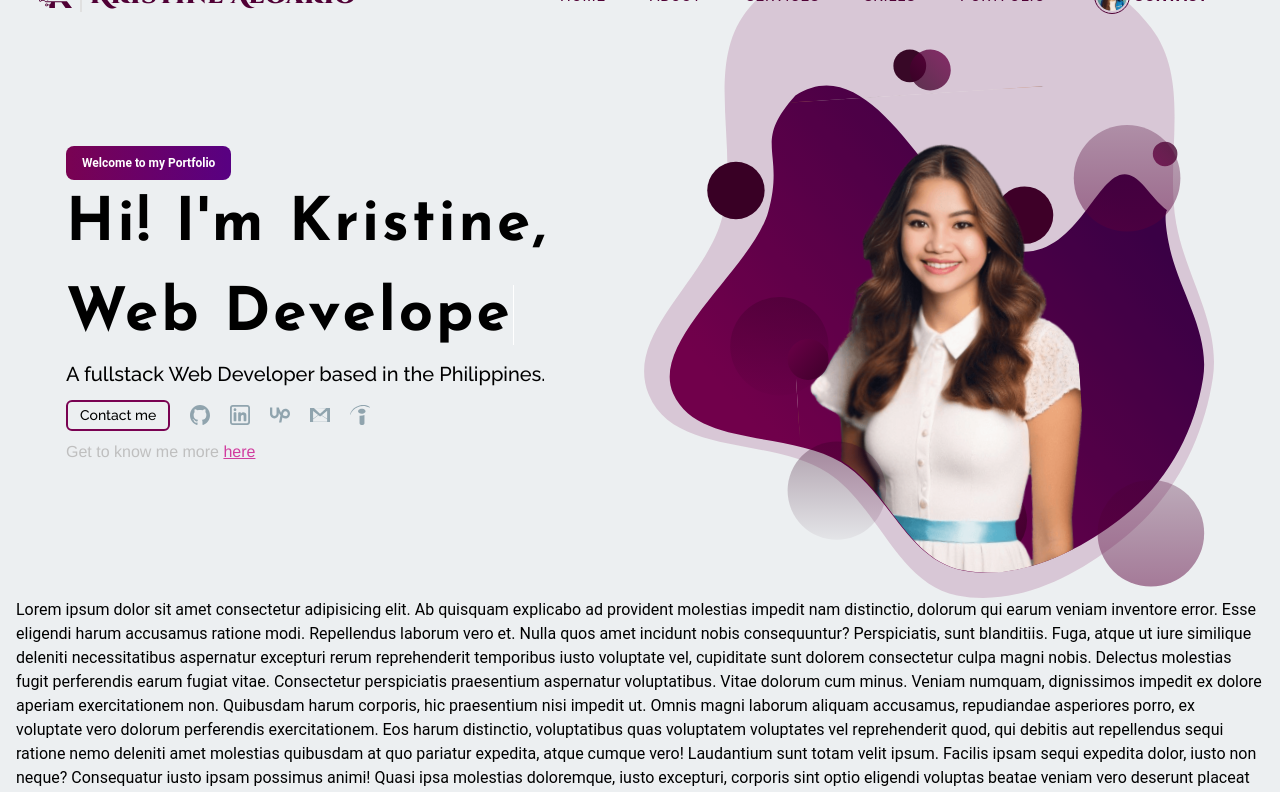
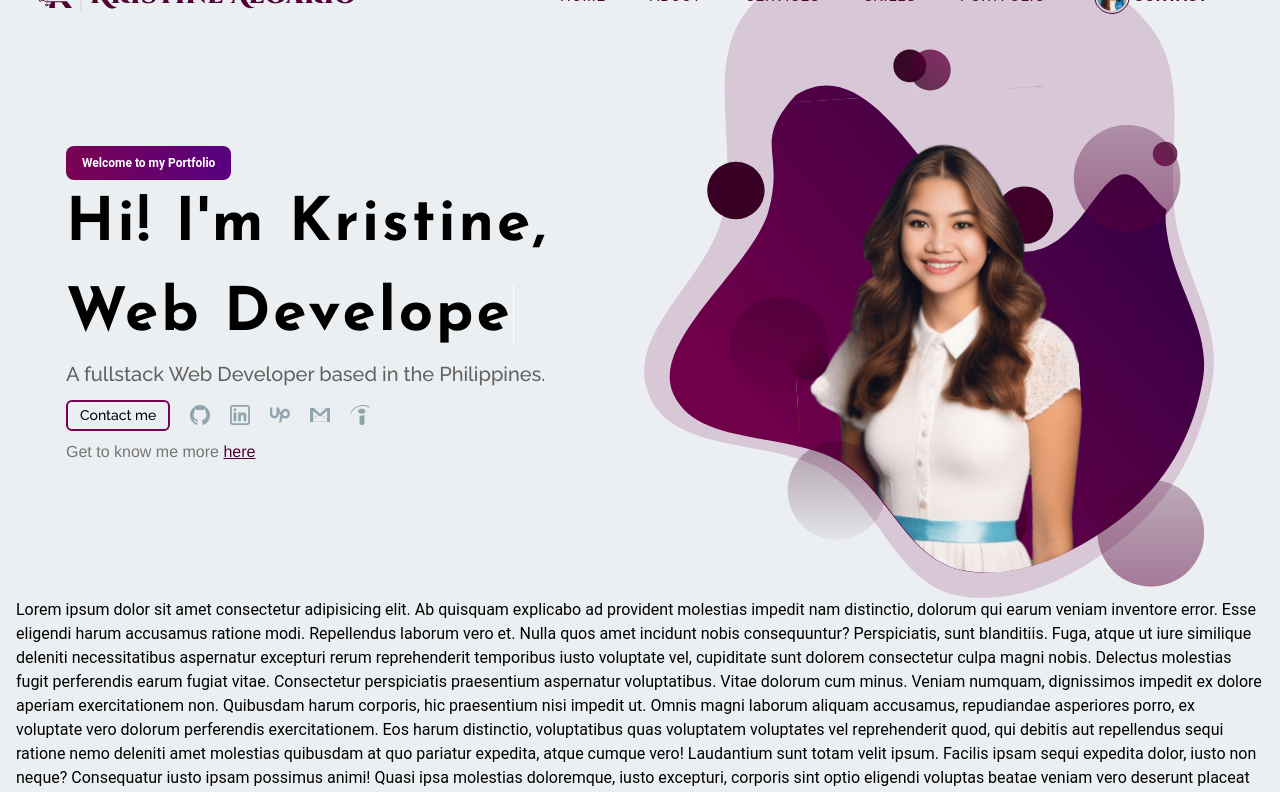
Before and after one commit to KrisTechHub/kris-algario, a React (Vite) app: page /Home in a window 1280 px wide. Shown: the top 792 px of the page. Built offline with nearby package versions, Linux system fonts and the light colour scheme.

Commit message:
fixed link on geet to know more

```diff
--- a/package.json
+++ b/package.json
@@ -17,6 +17,7 @@
     "react-dom": "^18.2.0",
     "react-on-screen": "^2.1.1",
     "react-router-dom": "^6.18.0",
+    "react-router-hash-link": "^2.4.3",
     "react-transition-group": "^4.4.5"
   },
   "devDependencies": {
--- a/src/Components/Home/Intro.jsx
+++ b/src/Components/Home/Intro.jsx
@@ -7,6 +7,7 @@ import { Property1UpworkDefaut } from "../../icons/Property1UpworkDefaut";
 //functionalities
 import { useState, useEffect } from "react";
 import TrackVisibility from 'react-on-screen';
+import { HashLink } from 'react-router-hash-link';
 
 
 export default function Intro() {
@@ -66,7 +67,7 @@ export default function Intro() {
                         </span>
                     </h1>
 
-                    <div className="self-stretch text-stone-300 text-xl font-normal font-RalewayMedium">A fullstack Web Developer based in the Philippines.</div>
+                    <div className="self-stretch text-gray-700 text-xl font-normal font-RalewayMedium">A fullstack Web Developer based in the Philippines.</div>
 
                     <div className="inline-flex my-3">
                         <a href="/Contact" rel="noopener noreferrer" className="text-[14px] rounded-md py-[3px] px-3 border border-mypink-600 border-[2px] hover:border-mypink-100 font-RalewayMedium">
@@ -83,12 +84,14 @@ export default function Intro() {
                     </div>
 
                     <p className="self-stretch [font-family:'Varela_Round',Helvetica] font-normal text-variable-collection-mid-gray text-[16px] tracking-[0] leading-[normal]">
-                        <span className="text-[#bfbfbf] font-paragraph [font-style:var(--paragraph-font-style)] font-[number:var(--paragraph-font-weight)] tracking-[var(--paragraph-letter-spacing)] leading-[var(--paragraph-line-height)] text-[length:var(--paragraph-font-size)]">
+                        <span className="text-gray-600 font-paragraph [font-style:var(--paragraph-font-style)] font-[number:var(--paragraph-font-weight)] tracking-[var(--paragraph-letter-spacing)] leading-[var(--paragraph-line-height)] text-[length:var(--paragraph-font-size)]">
                             Get to know me more{" "}
                         </span>
-                        <a href="https://github.com/KrisTechHub" rel="noopener noreferrer" target="_blank">
-                            <span className="text-[#d13d9f] underline"> here</span>
-                        </a>
+
+                        <HashLink to='/About'>
+                            <span className="text-mypink-800 underline"> here</span>
+                        </HashLink>
+
                     </p>
                 </div>
             }
```
Also changed, not shown: 1 other file (tests, documents, lock files or other folders).
